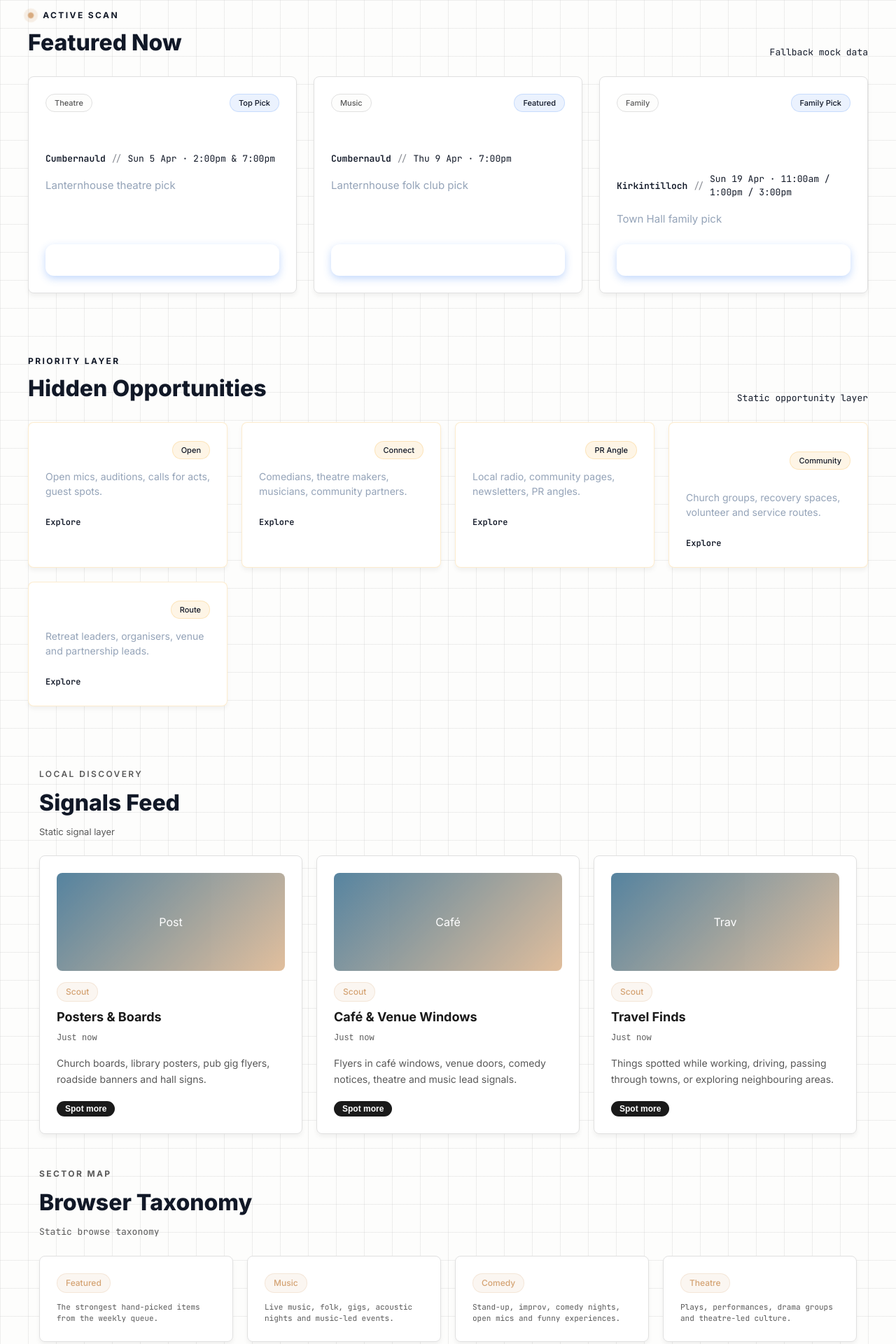
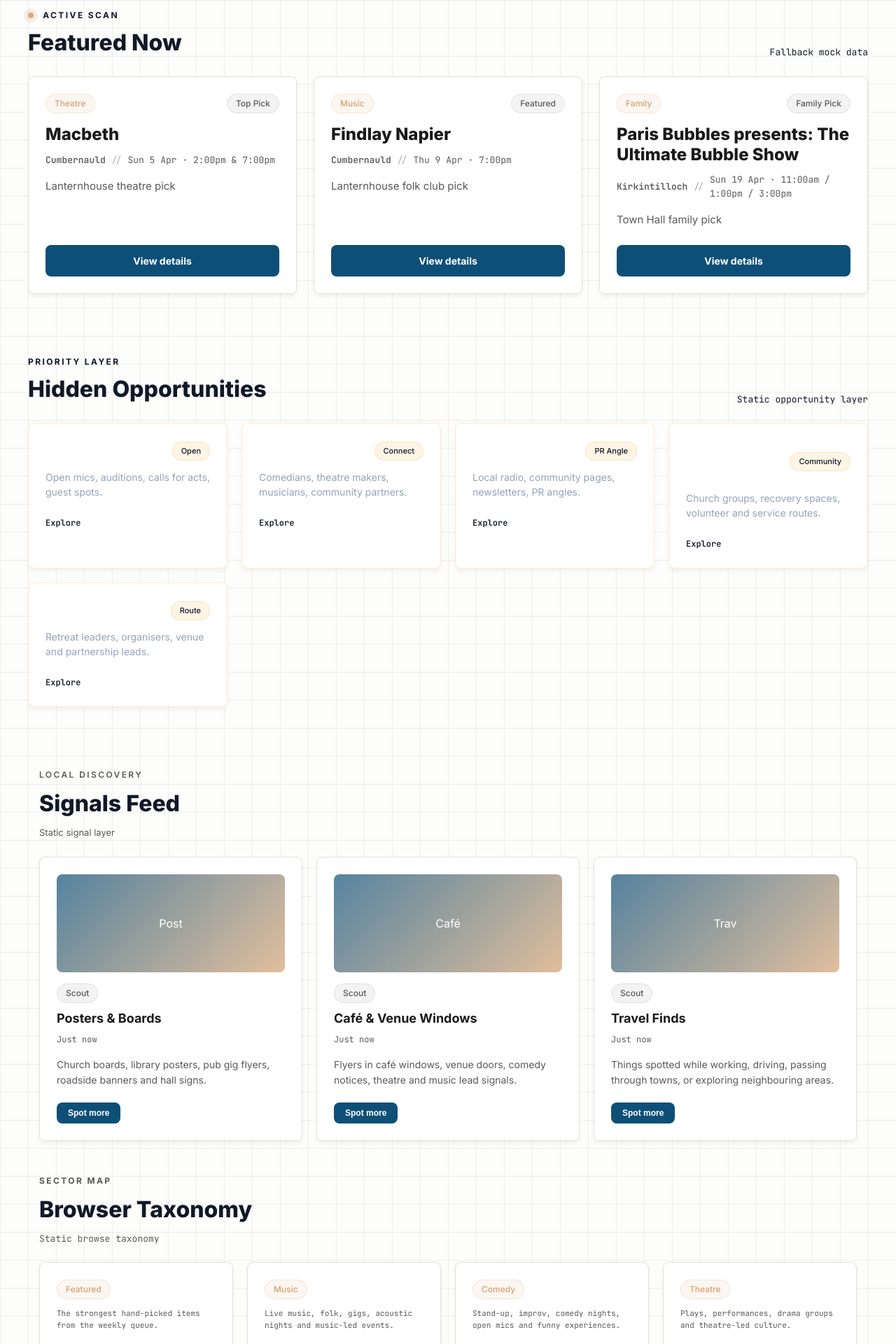
Before and after one commit to ComicCoder23/kch-radar, a React (Vite) app: page / in a window 1280 px wide. Shown: the part 640-2560 px from the top of the page at 70% size. Built offline with nearby package versions, Linux system fonts and the light colour scheme; no server answers.

Commit message:
style(kch): finalize KCH-DESIGN-004 badge system

```diff
--- a/src/components/CategoryGrid.jsx
+++ b/src/components/CategoryGrid.jsx
@@ -43,12 +43,15 @@ export default function CategoryGrid({ liveCards = [], sourceLabel = '' }) {
         maxWidth: '1200px',
         margin: '0 auto'
       }}>
-        {cards.map((item) => (
-          <article key={item.id} className="radar-card">
-            <span className="badge badge-sandstone" style={{ marginBottom: '12px', display: 'inline-block' }}>{item.title}</span>
-            <p className="mono" style={{ margin: 0, color: 'var(--kch-text-sub)', fontSize: '11px' }}>{item.intro}</p>
-          </article>
-        ))}
+        {cards.map((item) => {
+          const categoryClass = item.title.toLowerCase().includes('canal') ? 'badge-canal' : item.title.toLowerCase().includes('campsie') ? 'badge-campsie' : 'badge-sandstone';
+          return (
+            <article key={item.id} className="radar-card">
+              <span className={`badge ${categoryClass}`} style={{ marginBottom: '12px', display: 'inline-block' }}>{item.title}</span>
+              <p className="mono" style={{ margin: 0, color: 'var(--kch-text-sub)', fontSize: '11px' }}>{item.intro}</p>
+            </article>
+          );
+        })}
       </div>
     </section>
   );
--- a/src/components/FeaturedNow.jsx
+++ b/src/components/FeaturedNow.jsx
@@ -28,31 +28,27 @@ export default function FeaturedNow({ items = [], sourceLabel = '', onItemClick,
               }}
             >
               <div style={{ display: 'flex', justifyContent: 'space-between', gap: '12px', alignItems: 'center', marginBottom: '16px' }}>
-                <div className="badge-radar">{item.category}</div>
-                {item.badge ? <div className="badge-radar" style={{ background: 'rgba(59, 130, 246, 0.1)', color: 'var(--primary)', borderColor: 'rgba(59, 130, 246, 0.2)' }}>{item.badge}</div> : null}
+                <div className={`badge ${item.category.toLowerCase().includes('canal') ? 'badge-canal' : item.category.toLowerCase().includes('campsie') ? 'badge-campsie' : 'badge-sandstone'}`}>{item.category}</div>
+                {item.badge ? <div className="badge">{item.badge}</div> : null}
               </div>
-              <h3 style={{ margin: '0 0 12px', fontSize: '24px', fontWeight: 800, lineHeight: 1.2, color: '#fff' }}>{item.title}</h3>
-              <div className="mono" style={{ display: 'flex', alignItems: 'center', gap: '8px', color: 'var(--secondary)', fontSize: '13px', marginBottom: '16px' }}>
+              <h3 style={{ margin: '0 0 12px', fontSize: '24px', fontWeight: 800, lineHeight: 1.2, color: 'var(--kch-primary-text)' }}>{item.title}</h3>
+              <div className="mono" style={{ display: 'flex', alignItems: 'center', gap: '8px', color: 'var(--kch-text-sub)', fontSize: '13px', marginBottom: '16px' }}>
                  <span style={{ fontWeight: 600 }}>{item.town}</span>
                  <span style={{ opacity: 0.5 }}>//</span>
                  <span>{item.date}</span>
               </div>
-              <p style={{ margin: '0 0 24px', color: '#94a3b8', fontSize: '15px', lineHeight: 1.6, flex: 1 }}>{item.note}</p>
+              <p style={{ margin: '0 0 24px', color: 'var(--kch-text-sub)', fontSize: '15px', lineHeight: 1.6, flex: 1 }}>{item.note}</p>
               <a
                 href={item.link}
                 target="_blank"
                 rel="noreferrer"
+                className="btn-primary"
                 style={{
                   display: 'inline-block',
-                  padding: '12px 20px',
-                  background: 'var(--primary)',
-                  color: '#fff',
                   textDecoration: 'none',
-                  borderRadius: '12px',
                   textAlign: 'center',
                   fontWeight: 700,
-                  fontSize: '14px',
-                  boxShadow: '0 4px 12px rgba(59, 130, 246, 0.3)'
+                  fontSize: '14px'
                 }}
                 onClick={(e) => e.stopPropagation()}
               >{item.ctaText || 'INTERCEPT'}</a>
--- a/src/components/LocalSignalsFeed.jsx
+++ b/src/components/LocalSignalsFeed.jsx
@@ -49,26 +49,23 @@ export default function LocalSignalsFeed({ items = [], sourceLabel = '', onItemC
               <div className="image-placeholder" style={{ marginBottom: '16px', height: '140px' }}>{item.title.substring(0, 4)}</div>
 
               <div style={{ marginBottom: '8px' }}>
-                <span className="badge badge-sandstone">{item.badge}</span>
+                <span className={`badge ${item.badge.toLowerCase().includes('canal') ? 'badge-canal' : item.badge.toLowerCase().includes('campsie') ? 'badge-campsie' : item.badge.toLowerCase().includes('sandstone') ? 'badge-sandstone' : ''}`}>{item.badge}</span>
               </div>
 
               <h3 style={{ margin: '0 0 8px', fontSize: '18px', fontWeight: 700, color: 'var(--kch-primary-text)' }}>{item.title}</h3>
 
-              <div style={{ color: 'var(--kch-text-sub)', fontSize: '12px', marginBottom: '16px', fontFamily: 'var(--kch-mono, monospace)' }}>
+              <div style={{ color: 'var(--kch-text-sub)', fontSize: '12px', marginBottom: '16px', fontFamily: 'JetBrains Mono, monospace' }}>
                 {item.date}
               </div>
 
               <p style={{ margin: '0 0 20px', color: 'var(--kch-text-sub)', fontSize: '14px', lineHeight: 1.6, flexGrow: 1 }}>{item.note}</p>
 
               <button
-                className="badge"
+                className="btn-primary"
                 style={{
                   alignSelf: 'start',
-                  backgroundColor: 'var(--kch-primary-text)',
-                  color: 'white',
-                  border: 'none',
-                  cursor: 'pointer',
-                  fontWeight: 600
+                  fontSize: '12px',
+                  padding: '8px 16px'
                 }}
                 onClick={(e) => { e.stopPropagation(); item.link && window.open(item.link, '_blank'); }}
               >
```
